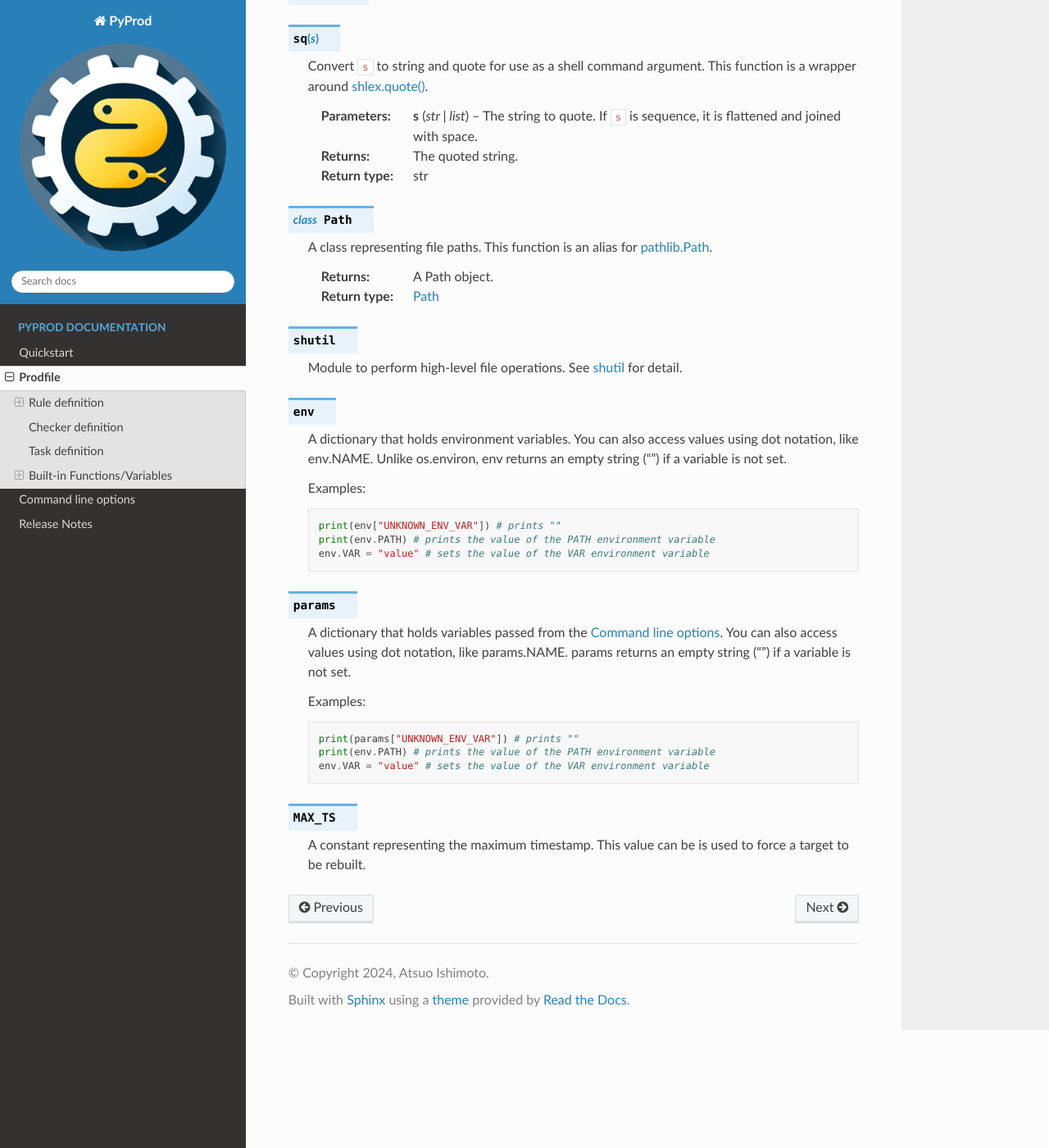
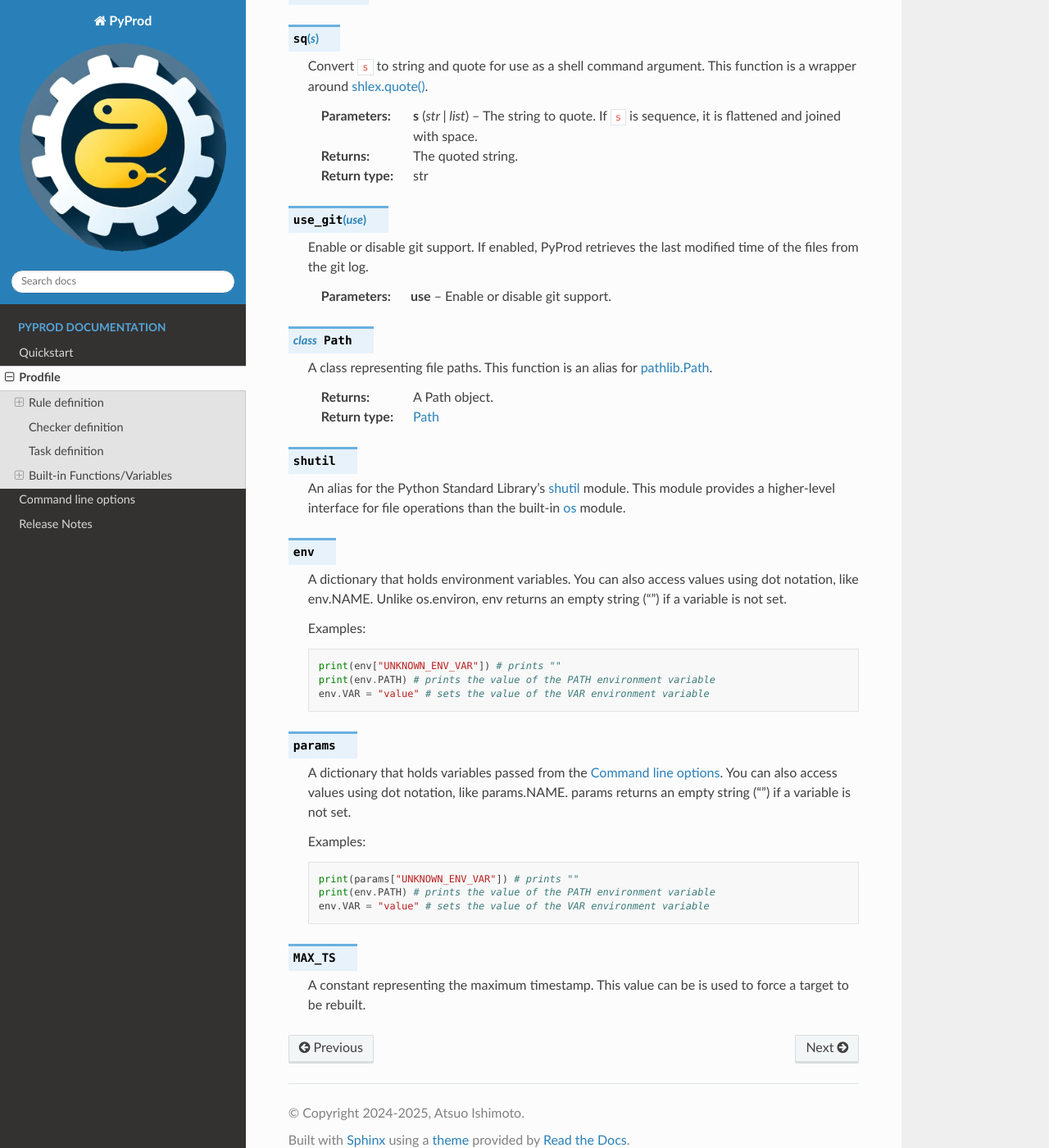
Before and after one commit to atsuoishimoto/pyprod, a Sphinx documentation site: the page built from docs/prodfile.rst, in a window 1280 px wide and 1400 px high, scrolled down 6410 px. Shown: the whole window at 82% size. Built offline with Sphinx 7.4.7 and the Read the Docs theme 3.1.0, drawn with Linux system fonts in a browser that asks for light colours.

Commit message:
update docs

```diff
--- a/docs/conf.py
+++ b/docs/conf.py
@@ -7,7 +7,7 @@
 # https://www.sphinx-doc.org/en/master/usage/configuration.html#project-information
 
 project = "PyProd"
-copyright = "2024, Atsuo Ishimoto"
+copyright = "2024-2025, Atsuo Ishimoto"
 author = "Atsuo Ishimoto"
 
 # -- General configuration ---------------------------------------------------
--- a/docs/prodfile.rst
+++ b/docs/prodfile.rst
@@ -343,6 +343,13 @@ Example:
    :return: The quoted string.
    :rtype: str
 
+.. py:function:: use_git(use)
+
+   Enable or disable git support. If enabled, PyProd retrieves the last modified time of the files from the git log.
+
+   :param use: Enable or disable git support.
+   :type bool: bool
+
 .. py:class::  Path
 
    A class representing file paths. This function is an alias for `pathlib.Path <https://docs.python.org/3/library/pathlib.html#pathlib.Path>`_.
@@ -352,8 +359,7 @@ Example:
 
 .. py:data::  shutil
 
-   Module to perform high-level file operations. See `shutil <https://docs.python.org/3/library/shutil.html>`_ for detail.
-
+   An alias for the Python Standard Library's `shutil <https://docs.python.org/3/library/shutil.html>`_ module. This module provides a higher-level interface for file operations than the built-in `os <https://docs.python.org/3/library/os.html>`_ module.
 
 .. py:data:: env
 
--- a/docs/releasenotes.rst
+++ b/docs/releasenotes.rst
@@ -6,14 +6,14 @@ Release Notes
 
 - Added ``default`` to the ``@task``.
 - Removed ``depends`` from thr ``@task``.
-
+- Added --use-git option
 
 0.4.0 (2025-1-17)
 -------------------------
 - Swapped the behavior of quote() and squote() to make their naming more intuitive.
 - Add @task decorator.
 - Change the parameter name target to targets.
-- Add --rebuild option.
+- Added --rebuild option.
 
 0.3.0 (2025-01-03)
 ------------------
```
Also changed, not shown: docs/commandline.rst (+5 -2 lines), 2 other files.
